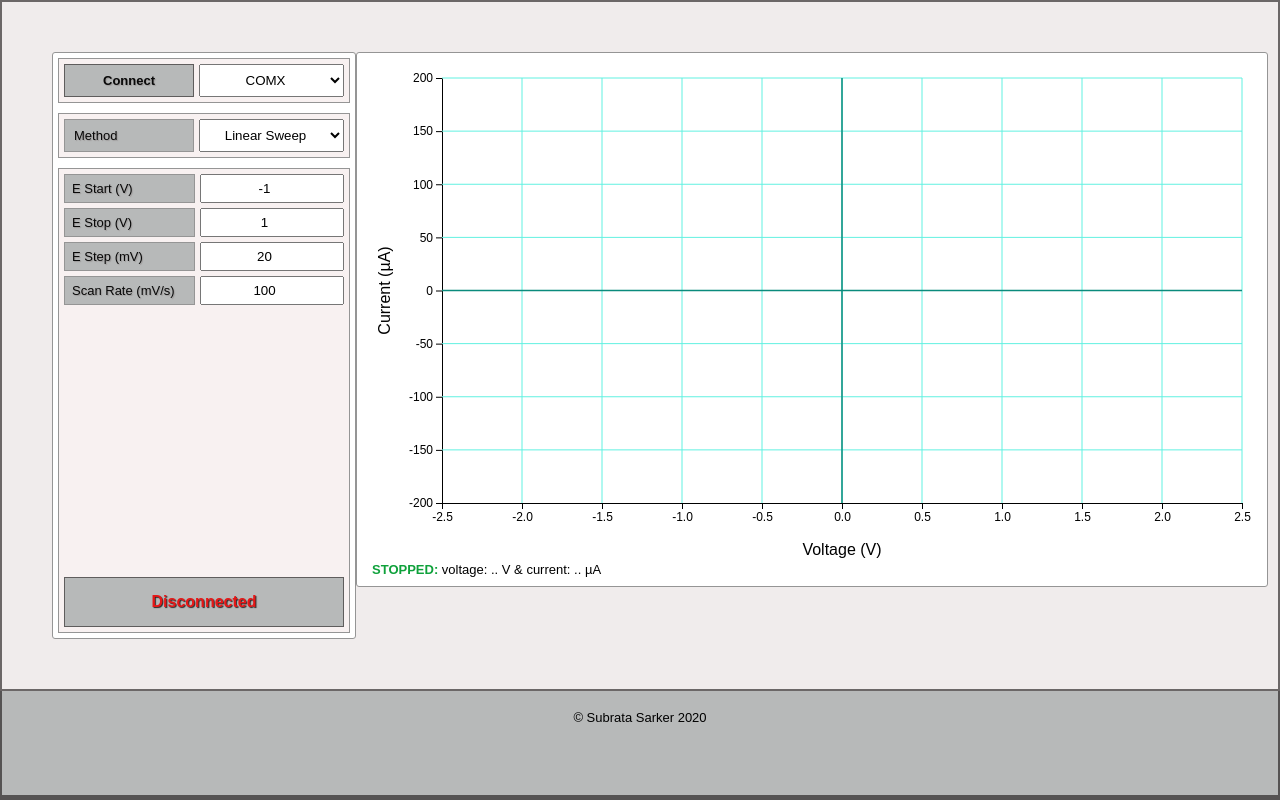
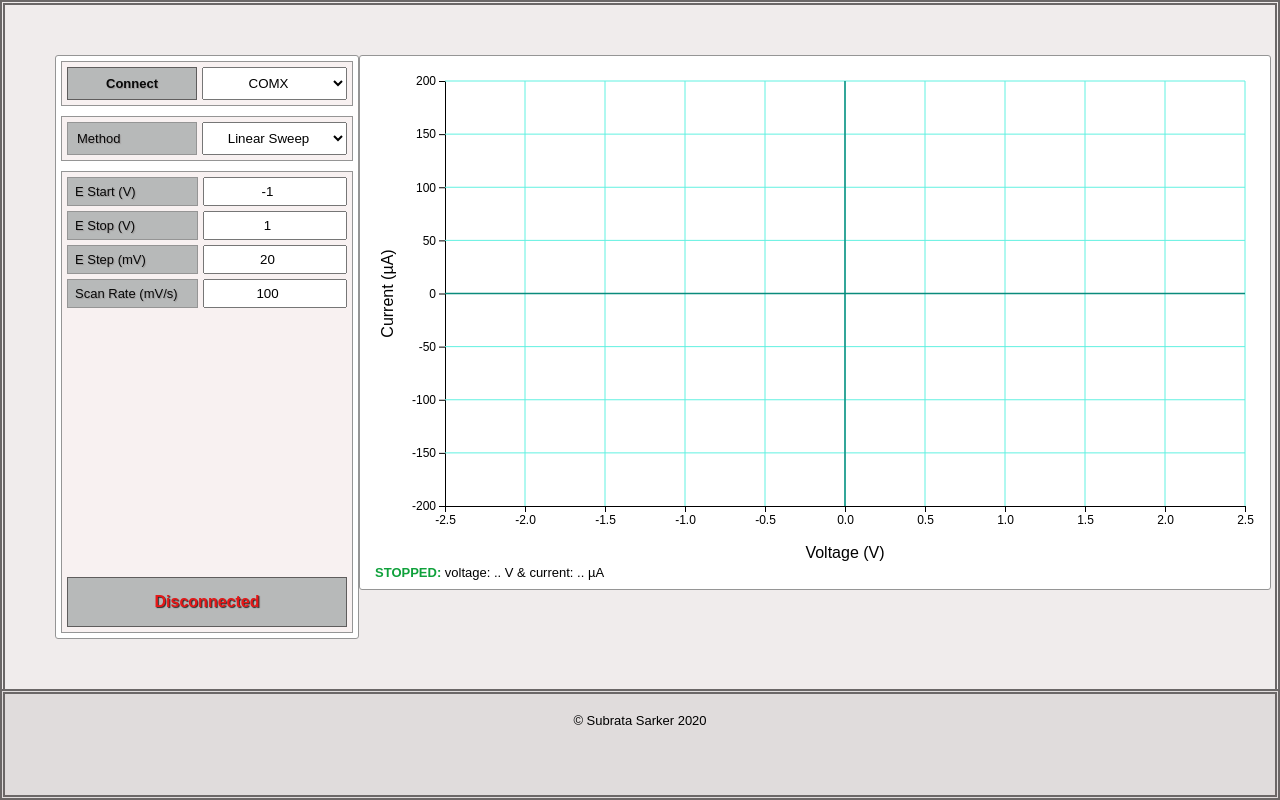
Before and after one commit to picklu/zerostat, an Electron app: page app/index.html in a window 1280 px wide. Drawn offline with nearby package versions, Linux system fonts and the light colour scheme; no server answers.

Commit message:
Add border to the main and footer

```diff
--- a/app/style.css
+++ b/app/style.css
@@ -59,7 +59,8 @@ body {
     flex-direction: column;
 }
 .main {
-    border: 2px solid #6b6767;
+    border: 5px double #6b6767;
+    border-bottom: none;
     max-height: 80vh;
     padding: 50px;
     display: flex;
@@ -68,10 +69,8 @@ body {
     flex-grow: 1;
 }
 .footer {
-    background-color: #b7b9b9;;
-    border-left: 2px solid #555353;
-    border-right: 2px solid #555353;
-    border-bottom: 5px solid #555353;
+    border: 5px double #6b6767;
+    background-color: rgb(224, 220, 220);
     padding: 20px;
     text-align: center;
     flex-grow: 1;
```
